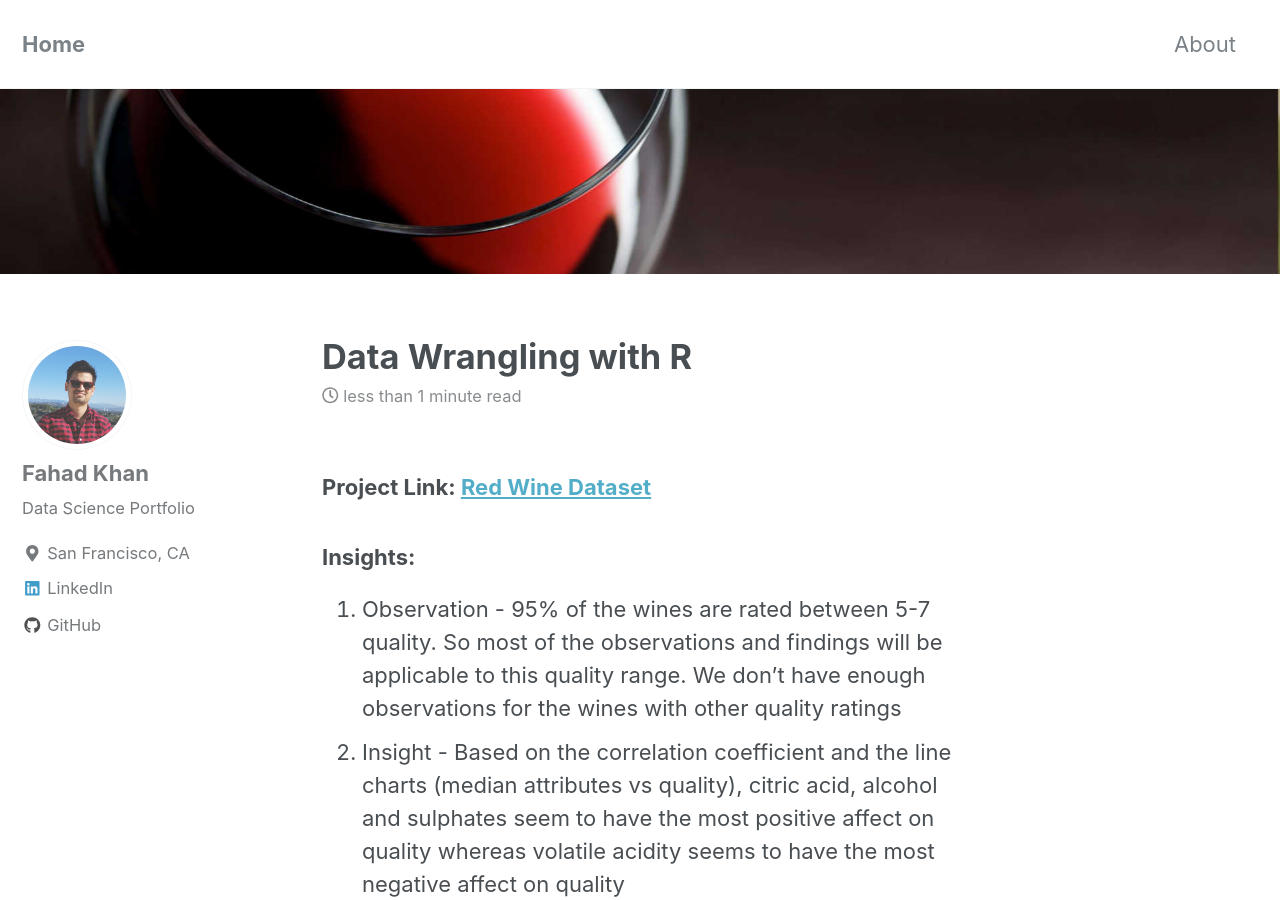
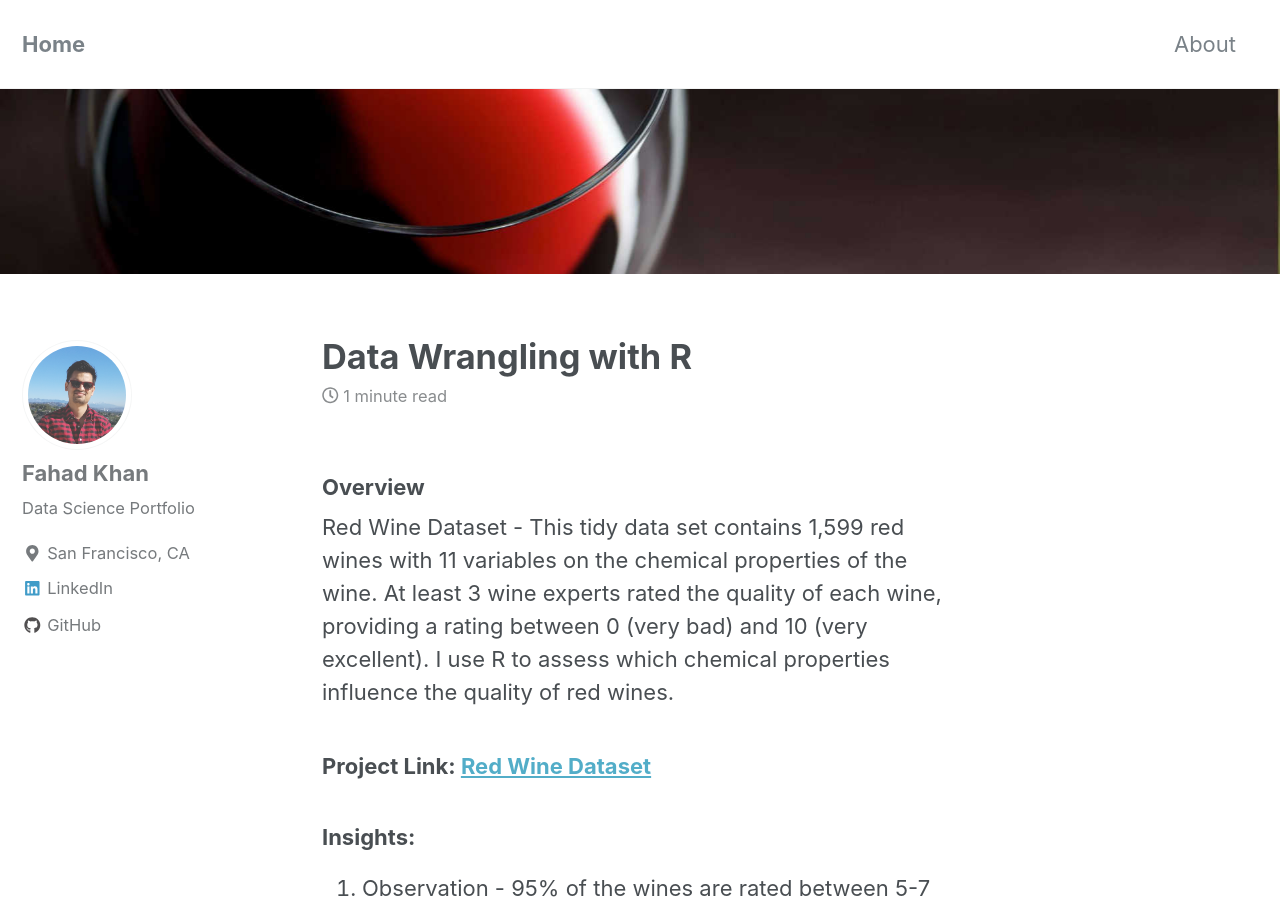
Before and after one commit to FK85/FK85.github.io, a Jekyll site: the page built from _posts/2017-11-26-RedWine.md, in a window 1280 px wide and 900 px high. Built offline with Jekyll 4.4.1, drawn with Linux system fonts in a browser that asks for light colours; nearby versions of some CDN libraries.

Commit message:
Added an overview to the red wine analysis

```diff
--- a/_posts/2017-11-26-RedWine.md
+++ b/_posts/2017-11-26-RedWine.md
@@ -8,6 +8,9 @@ excerpt: "Red Wine Dataset - This tidy data set contains 1,599 red wines with 11
 mathjax: "true"
 ---
 
+### Overview
+Red Wine Dataset - This tidy data set contains 1,599 red wines with 11 variables on the chemical properties of the wine. At least 3 wine experts rated the quality of each wine, providing a rating between 0 (very bad) and 10 (very excellent). I use R to assess which chemical properties influence the quality of red wines.
+
 ### Project Link: [Red Wine Dataset](https://github.com/FK85/red-wine)
 
 ### Insights:
```
